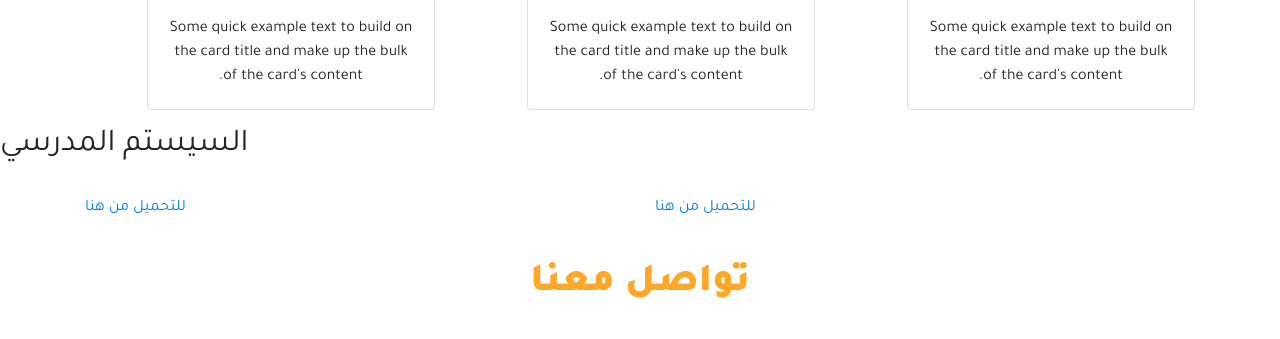
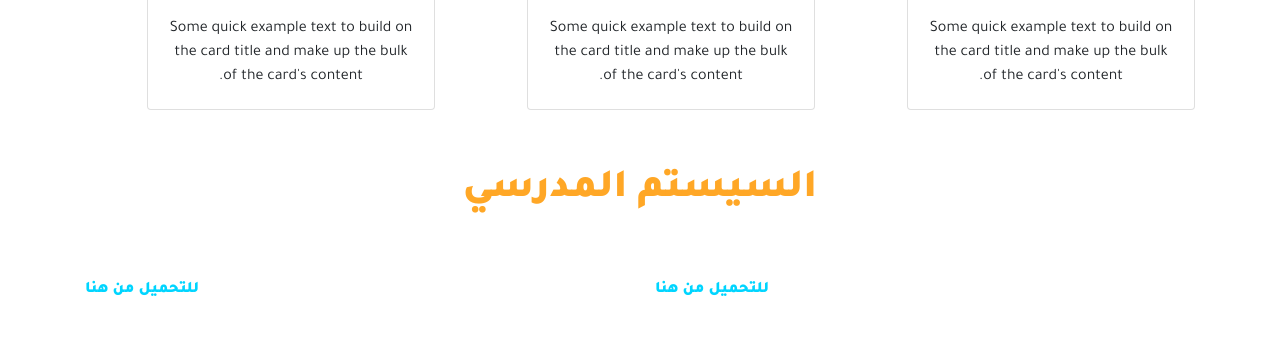
Before and after one commit to amrtarekaleraki/school-website, a plain HTML site: page index.html in a window 1280 px wide. Shown: the part 2393-2732 px from the top of the page. Drawn offline with nearby package versions, Linux system fonts and the light colour scheme.

Commit message:
Update style.css

```diff
--- a/css/style.css
+++ b/css/style.css
@@ -97,6 +97,36 @@ body{
     font-weight: 800;
 }
 
+/* system download */
+
+.system
+{
+    margin-top: 40px;
+}
+.system h2
+{
+    color: rgb(255,167,38);
+    text-align: center;
+    margin-bottom: 40px;
+    font-size: 40px;
+    font-weight: 800;
+}
+.system .download1
+{
+    color: rgb(0, 213, 255);
+    font-weight: 800;
+    text-decoration: none;
+    margin-right: 93px;
+}
+.system .download2
+{
+    color: rgb(0, 213, 255);
+    font-weight: 800;
+    text-decoration: none;
+    margin-right: 93px;
+}
+
+
 /* contact */
 .contact
 {
```
